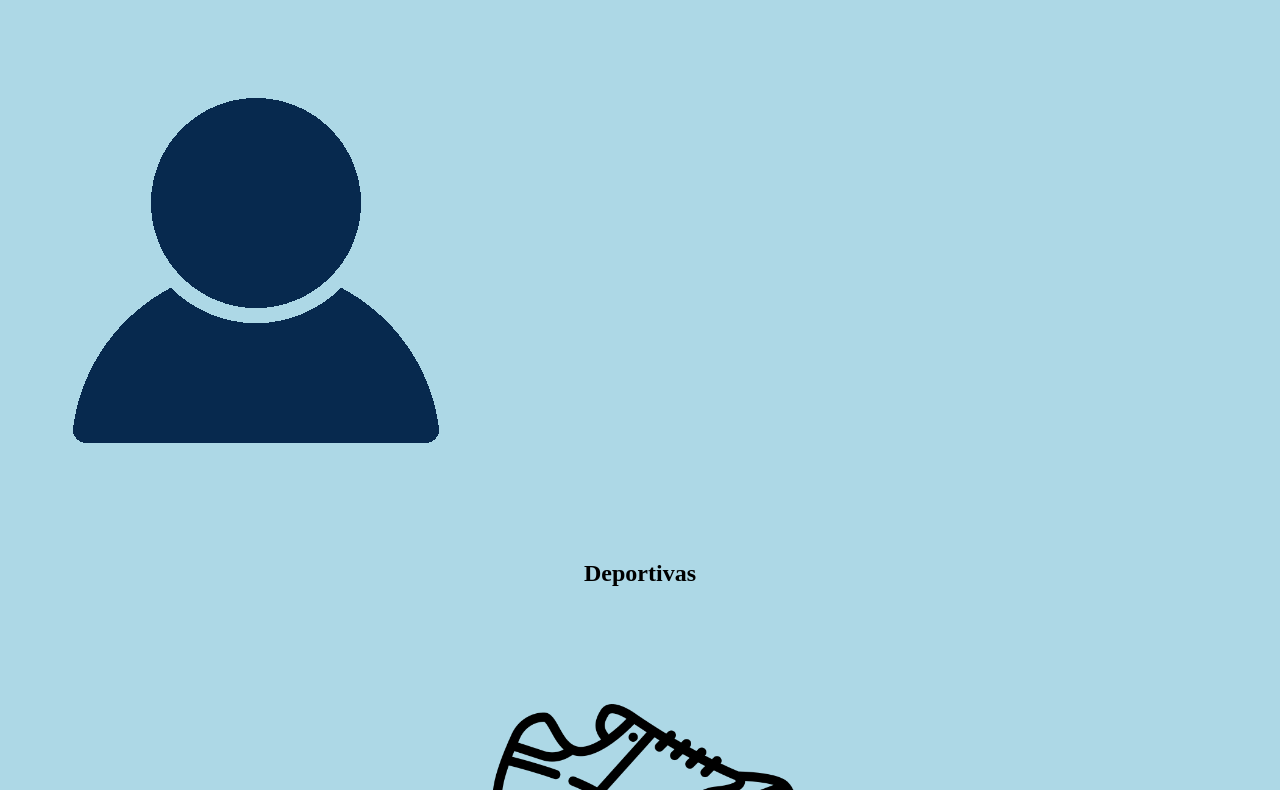
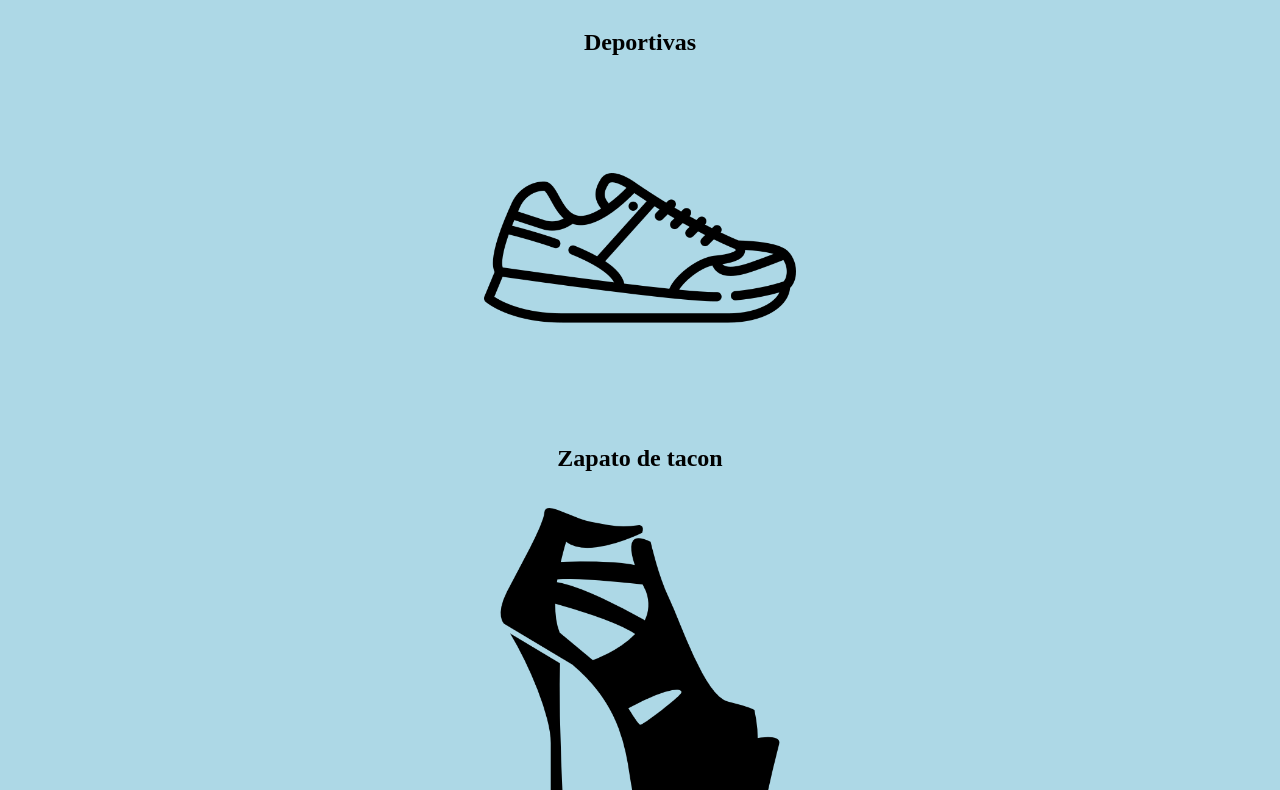
Before and after one commit to marta6099/LTAW-Practicas, a plain HTML site: page P2/tienda.html in a window 1280 px wide. Shown: the part 194-984 px from the top of the page. Drawn offline with Linux system fonts and the light colour scheme.

Commit message:
Poniendo el menu bonito

```diff
--- a/P2/style.css
+++ b/P2/style.css
@@ -6,6 +6,7 @@
     padding: 0;
     margin: 0;
     position: relative;
+    z-index: 1;
     }
 
 h1 {
@@ -84,6 +85,7 @@ body {
     background-color: #f4f4f4;
     padding: 70px;
     border: 1px solid #ccc;
+    z-index: 2;
   }
 
   #menu li {
@@ -95,3 +97,9 @@ body {
     color: #333;
     text-decoration: none;
   }
+  #inicio {
+    width: 50px; /* Ajusta el tamaño de la imagen a 30px de ancho */
+    position: absolute; /* Coloca la imagen en una posición absoluta */
+    top: 30px; /* Posiciona la imagen 10px desde la parte superior */
+    right: 30px; /* Posiciona la imagen 10px desde la derecha */
+  }
--- a/P2/tienda.html
+++ b/P2/tienda.html
@@ -20,7 +20,7 @@
         <h1 style="color: #191970">Zapatique</h1>
     </div>
     <div>
-      <img onclick="window.location.href='inicio.html'" src="/iconos/inicio.png" alt="inicio">
+      <img id="inicio" onclick="window.location.href='inicio.html'" src="/iconos/inicio.png" alt="inicio">
     </div>
     <div class="product">
         <h2>Deportivas</h2>
```
